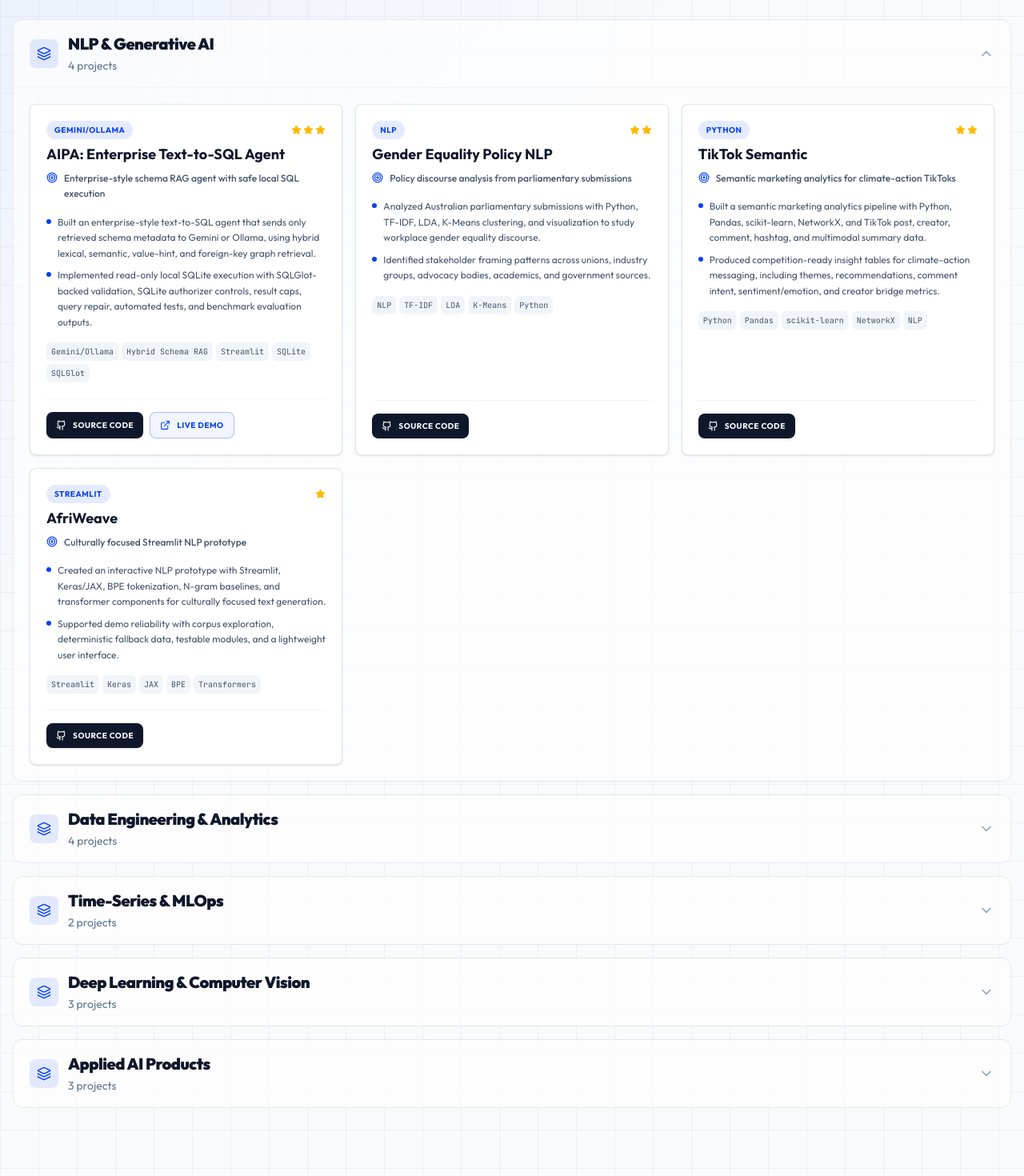
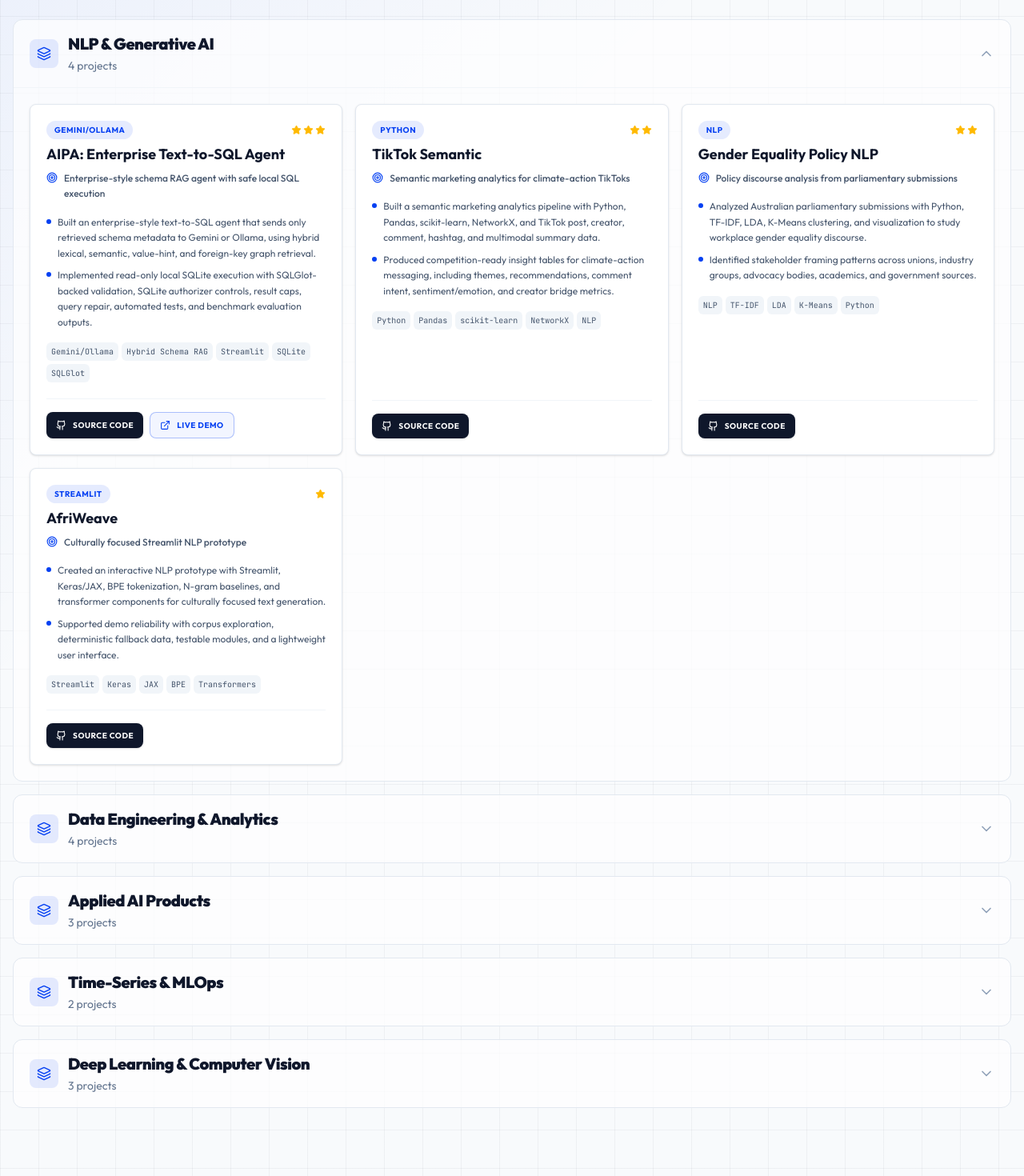
Before and after one commit to tuannm3812/tuannm3812.github.io, a React (Vite) app: page /projects in a window 1280 px wide. Shown: the part 220-1690 px from the top of the page at 80% size. Built offline with nearby package versions, Linux system fonts and the light colour scheme; no server answers; the database is empty.

Commit message:
content: rebalance project tiers

```diff
--- a/src/pages/Projects.tsx
+++ b/src/pages/Projects.tsx
@@ -7,17 +7,17 @@ import { ChevronDown, ExternalLink, Github, Layers, Star, Target } from 'lucide-
 const projectPriority: Record<string, { score: number; stars: number }> = {
   'AIPA: Enterprise Text-to-SQL Agent': { score: 100, stars: 3 },
   'Production-Grade ELT Pipeline': { score: 96, stars: 3 },
-  'NYC Taxi Databricks': { score: 94, stars: 3 },
+  'AI Meal Planner': { score: 94, stars: 3 },
   'Solana Price Forecasting': { score: 91, stars: 3 },
   'Bioacoustic Species Classification': { score: 89, stars: 3 },
+  'TikTok Semantic': { score: 86, stars: 2 },
   'VisionVoice: Image Captioning': { score: 84, stars: 2 },
+  'NYC Taxi Databricks': { score: 82, stars: 2 },
+  'Youtube Trending Snowflake Lakehouse': { score: 81, stars: 2 },
   'Flickr8k Image Captioning': { score: 80, stars: 2 },
-  'Youtube Trending Snowflake Lakehouse': { score: 78, stars: 2 },
-  'Gender Equality Policy NLP': { score: 76, stars: 2 },
-  'TikTok Semantic': { score: 75, stars: 2 },
-  'AI Meal Planner': { score: 73, stars: 2 },
-  'FAOSTAT Food Price Shock Dashboard': { score: 70, stars: 2 },
-  'Sydney Rainfall Forecasting': { score: 68, stars: 2 },
+  'Sydney Rainfall Forecasting': { score: 76, stars: 2 },
+  'Gender Equality Policy NLP': { score: 74, stars: 2 },
+  'FAOSTAT Food Price Shock Dashboard': { score: 72, stars: 2 },
   'AfriWeave': { score: 60, stars: 1 },
   'Apple Foundation Agent': { score: 55, stars: 1 },
   'Personal Portfolio': { score: 45, stars: 1 }
```
Also changed, not shown: 1 other file (tests, documents, lock files or other folders).
